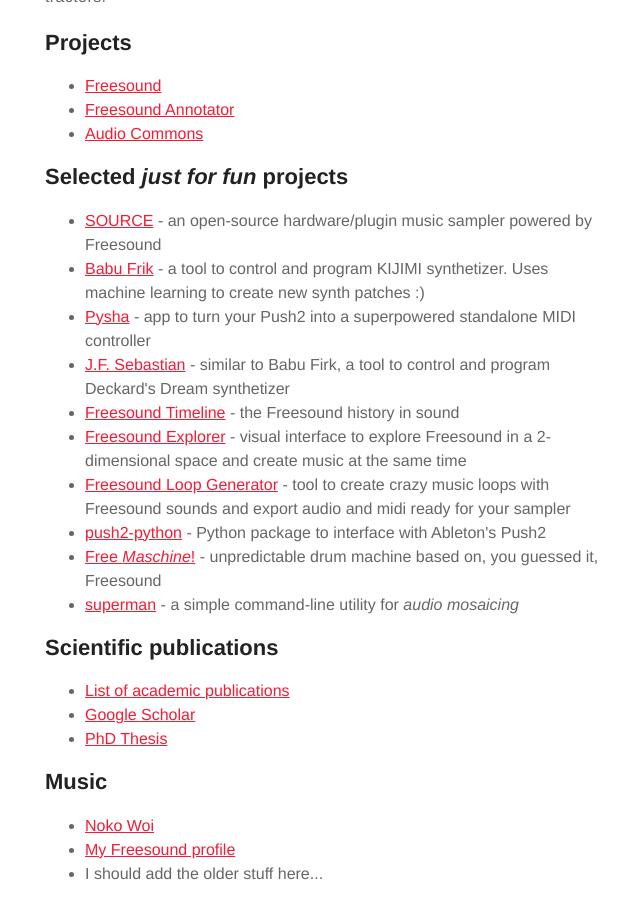
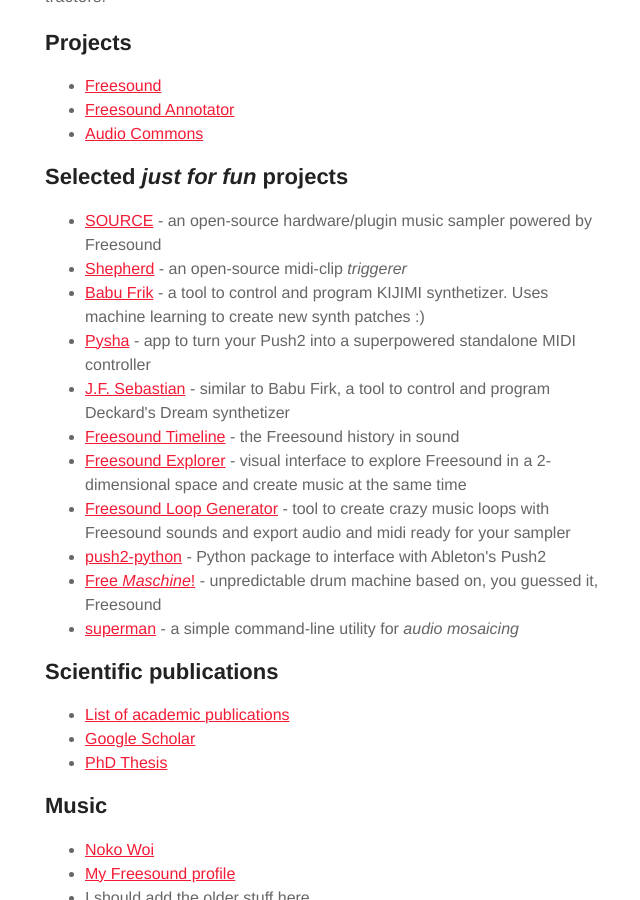
Before and after one commit to ffont/ffont.github.io, a Jekyll site: the page built from index.html, in a window 1280 px wide and 900 px high, scrolled down 1181 px. Shown: the whole window, without its empty margins (315-955 px from the left). Built offline with Jekyll 4.4.1, drawn with Linux system fonts in a browser that asks for light colours.

Commit message:
Add shepherd to project list

```diff
--- a/index.html
+++ b/index.html
@@ -23,7 +23,8 @@
 
 <h2>Selected <i>just for fun</i> projects</h2>
 <ul>
-	<li><a href="http://github.com/ffont/source">SOURCE</a> - an open-source hardware/plugin music sampler powered by Freesound</li>
+	<li><a href="https://github.com/ffont/source">SOURCE</a> - an open-source hardware/plugin music sampler powered by Freesound</li>
+	<li><a href="https://github.com/ffont/shepherd">Shepherd</a> - an open-source midi-clip <i>triggerer</i></li>
 	<li><a href="https://ritaandaurora.github.io/kijimi-babu-frik/">Babu Frik</a> - a tool to control and program KIJIMI synthetizer. Uses machine learning to create new synth patches :)</li>
 	<li><a href="https://github.com/ffont/pysha">Pysha</a> - app to turn your Push2 into a superpowered standalone MIDI controller</li>
 	<li><a href="https://ritaandaurora.github.io/ddrm-jfsebastian/">J.F. Sebastian</a> - similar to Babu Firk, a tool to control and program Deckard's Dream synthetizer</li>
```
